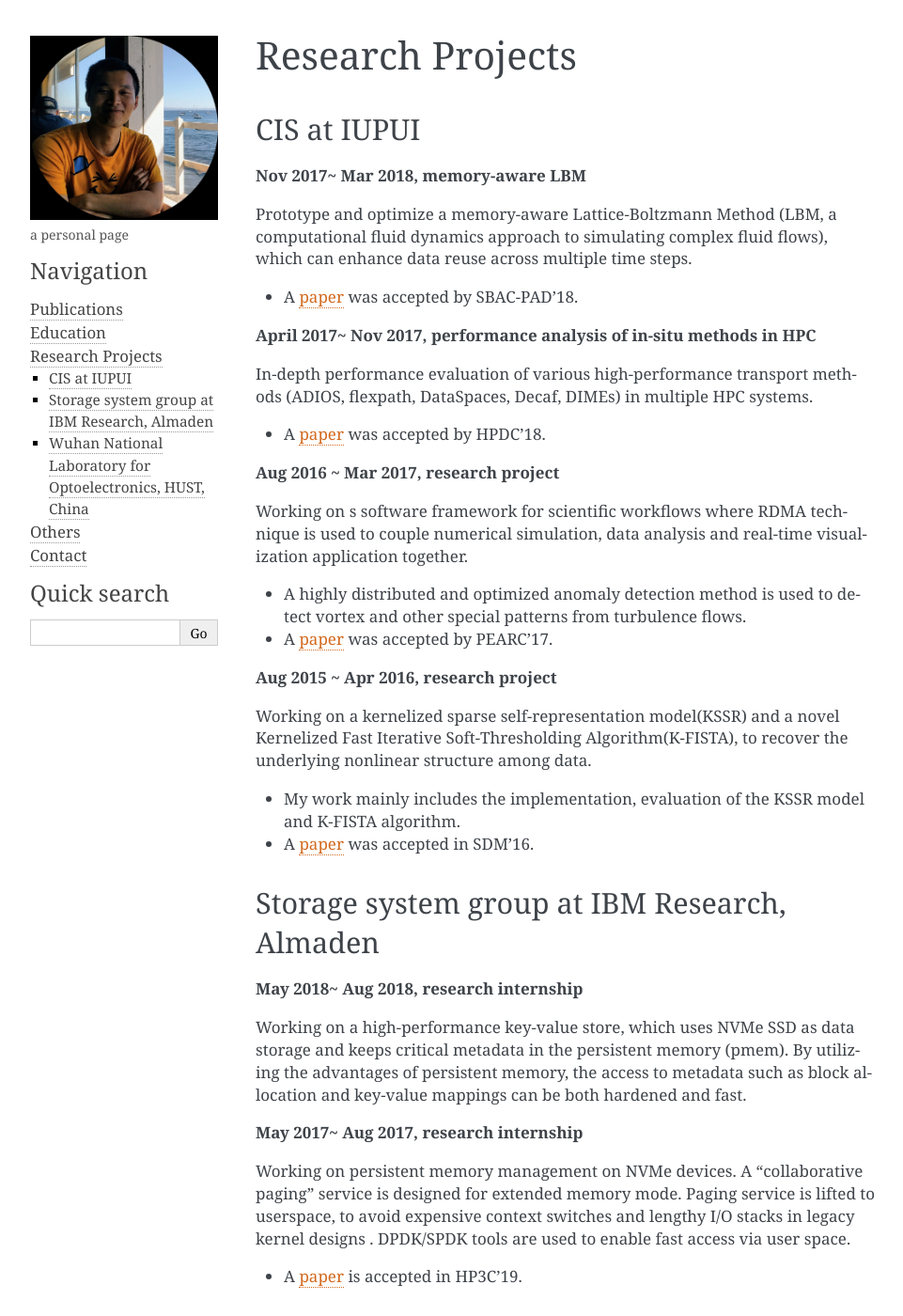
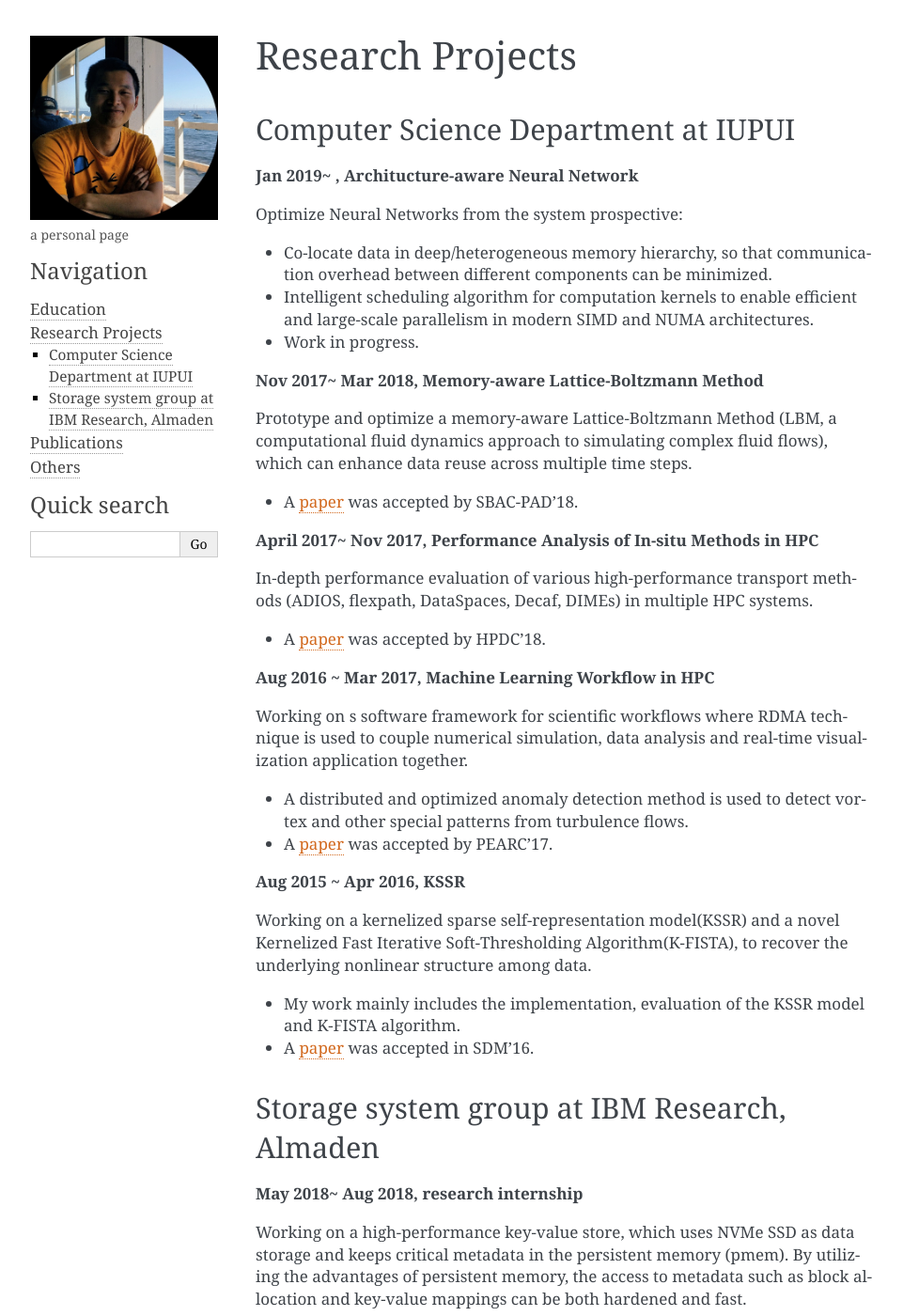
Before and after one commit to fengggli/fengggli.github.io, a Sphinx documentation site: the page built from source/experience.rst, in a window 1280 px wide and 1400 px high. Shown: the whole window at 94% size, without its empty margins (148-1109 px from the left). Built offline with Sphinx 7.4.7, drawn with Linux system fonts in a browser that asks for light colours; some of the changed text lies outside the part shown.

Commit message:
add 2019 April updates

```diff
--- a/source/experience.rst
+++ b/source/experience.rst
@@ -3,29 +3,37 @@
 Research Projects
 =================
 
-CIS at IUPUI
--------------
+Computer Science Department at IUPUI
+-------------------------------------
 
-**Nov 2017~  Mar 2018, memory-aware LBM**
+**Jan 2019~ , Architucture-aware Neural Network**
+
+Optimize Neural Networks from the system prospective:
+
+* Co-locate data in deep/heterogeneous memory hierarchy, so that communication overhead between different components can be minimized.
+* Intelligent scheduling algorithm for computation kernels to enable efficient and large-scale parallelism in modern SIMD and NUMA architectures.
+* Work in progress.
+
+**Nov 2017~  Mar 2018, Memory-aware Lattice-Boltzmann Method**
 
 Prototype and optimize a memory-aware Lattice-Boltzmann Method (LBM, a computational fluid dynamics approach to simulating complex fluid flows), which can enhance data reuse across multiple time steps.
 
 * A :ref:`paper <bib-fu2018lbm>` was accepted by SBAC-PAD'18.
 
-**April 2017~ Nov 2017, performance analysis of in-situ methods in HPC**
+**April 2017~ Nov 2017, Performance Analysis of In-situ Methods in HPC**
 
 In-depth performance evaluation of various high-performance transport methods (ADIOS, flexpath, DataSpaces, Decaf, DIMEs) in multiple HPC systems.
 
 * A :ref:`paper <bib-fu2018zipper>` was accepted by HPDC'18.
 
-**Aug 2016 ~ Mar 2017, research project**
+**Aug 2016 ~ Mar 2017, Machine Learning Workflow in HPC**
 
 Working on s software framework for scientific workflows where RDMA technique is used to couple numerical simulation, data analysis and real-time visualization application together.
 
-* A highly distributed and optimized anomaly detection method is used to detect vortex and other special patterns from turbulence flows.
+* A distributed and optimized anomaly detection method is used to detect vortex and other special patterns from turbulence flows.
 * A :ref:`paper <bib-li2017mlworkflow>` was accepted by PEARC'17.
 
-**Aug 2015 ~ Apr 2016, research project**
+**Aug 2015 ~ Apr 2016, KSSR**
 
 Working on a kernelized sparse self-representation model(KSSR) and a novel Kernelized Fast Iterative Soft-Thresholding Algorithm(K-FISTA), to recover the underlying nonlinear structure among data.
 
@@ -46,19 +54,20 @@ Working on persistent memory management on NVMe devices. A "collaborative paging
 
 * A :ref:`paper <bib-li2019copager>`  is accepted in HP3C'19.
 
-Wuhan National Laboratory for Optoelectronics, HUST, China
-----------------------------------------------------------
+..
+  Wuhan National Laboratory for Optoelectronics, HUST, China
+  ----------------------------------------------------------
 
-**Feb 2015 ~ June 2015, undergraduate thesis**
+  **Feb 2015 ~ June 2015, undergraduate thesis**
 
-Working on how to add SSD to Ceph(a distributed file system) as cache to improve its data access performance.
+  Working on how to add SSD to Ceph(a distributed file system) as cache to improve its data access performance.
 
-My work mainly includes how to utilize the storage of SSD and design the new data caching algorithm.
+  My work mainly includes how to utilize the storage of SSD and design the new data caching algorithm.
 
-**Sep 2014 ~ Feb 2015, undergraduate research internship**
+  **Sep 2014 ~ Feb 2015, undergraduate research internship**
 
-Worked as a key member in a collaborative project with Huawei Company, China. Our task is to design metadata management algorithm for MRAM-based file systems. a patent is under process, and my work includes:
+  Worked as a key member in a collaborative project with Huawei Company, China. Our task is to design metadata management algorithm for MRAM-based file systems. a patent is under process, and my work includes:
 
-* changed the original metadata access pattern, optimized the identification of performance-critical data and page replacement policy.
-* read papers and wrote reviews about how MRAM( or other NVRAM) can be used in different methods to enhance system performance and or reduce energy consumption.
-* reviewed related patents searched from USPTO, analyzed recent technology (eg.Page Placement in hybrid PRAM and DRAM Main Memory), then made my suggestion for the project.
+  * changed the original metadata access pattern, optimized the identification of performance-critical data and page replacement policy.
+  * read papers and wrote reviews about how MRAM( or other NVRAM) can be used in different methods to enhance system performance and or reduce energy consumption.
+  * reviewed related patents searched from USPTO, analyzed recent technology (eg.Page Placement in hybrid PRAM and DRAM Main Memory), then made my suggestion for the project.
--- a/source/publications.rst
+++ b/source/publications.rst
@@ -10,7 +10,7 @@ Publications
 
 .. _bib-fu2018lbm:
 
-* Yuankun Fu, **Feng Li**, Fengguang Song, Luoding Zhu, Designing a Parallel Memory-Aware Lattice Boltzmann Algorithm on Manycore Systems, *Proceedings of	30th International Symposium on Computer Architecture and High Performance Computing* (SBAC-PAD'18), Lyon, France. 2018.
+* Yuankun Fu, **Feng Li**, Fengguang Song, Luoding Zhu, Designing a Parallel Memory-Aware Lattice Boltzmann Algorithm on Manycore Systems, *Proceedings of	30th International Symposium on Computer Architecture and High Performance Computing* (**SBAC-PAD'18**), Lyon, France. 2018.
   :download:`pdf </pubs/fu2018lbm.pdf>`,
   :download:`bibtex </pubs/fu2018lbm.txt>`
 
```
Also changed, not shown: source/contact.rst (deleted, +0 -13 lines), source/education.rst (+4 -4 lines), source/index.rst (+10 -5 lines), source/misc.rst (+5 -2 lines), .travis.yml.
